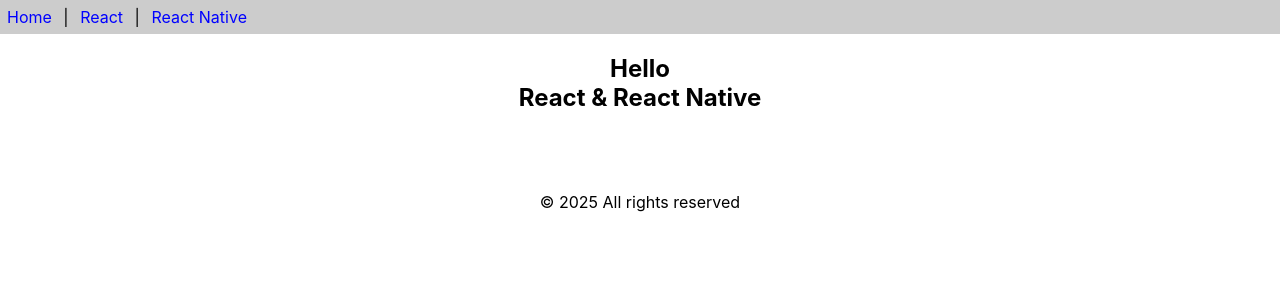
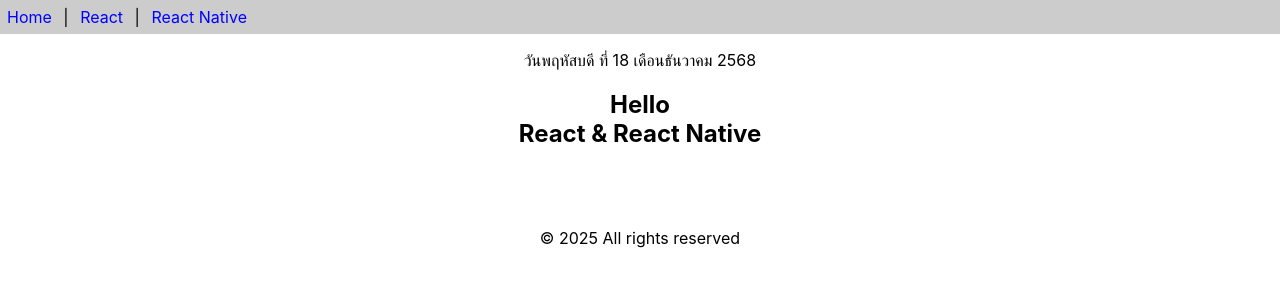
Before and after one commit to Pongsakorn-Siritemkul/app1, a React (Create React App) app: page / in a window 1280 px wide. Shown: the top 300 px of the page. Built offline with nearby package versions, Linux system fonts and the light colour scheme.

Commit message:
Class components
Class components

```diff
--- a/src/App.js
+++ b/src/App.js
@@ -1,9 +1,15 @@
 import React from 'react';
 import {Header ,Content ,Footer} from './func-components';
+import Calendar from './class-components';
 
 function App() {
   return (
-      [<Header/>, <Content/>, <Footer/>]
+    <>
+      <Header/>
+      <p><center> <Calendar/> </center></p>
+      <Content/>
+      <Footer/>
+    </>
   )
 }
 export default App;
--- /dev/null
+++ b/src/class-components.js
@@ -0,0 +1,19 @@
+import React, {Component} from "react";
+
+export default class Calendar extends Component {
+    getDate() {
+        const dayNames = ['อาทิตย์', 'จันทร์', 'อังคาร', 'พุธ', 'พฤหัสบดี', 'ศุกร์', 'เสาร์'];
+        const monthNames = ['มกราคม', 'กุมภาพันธ์', 'มีนาคม', 'เมษายน', 'พฤษภาคม', 'มิถุนายน', 'กรกฎาคม', 'สิงหาคม', 'กันยายน', 'ตุลาคม', 'พฤศจิกายน', 'ธันวาคม'];
+        const date = new Date();
+        const weekDay = dayNames[date.getDay()];
+        const day = date.getDate();
+        const month = monthNames[date.getMonth()];
+        const year = date.getFullYear() + 543;
+        return `วัน${weekDay} ที่ ${day} เดือน${month} ${year}`;
+    }
+    render() {
+        return (
+            <div>{this.getDate()}</div>
+        )
+    }
+}
```
